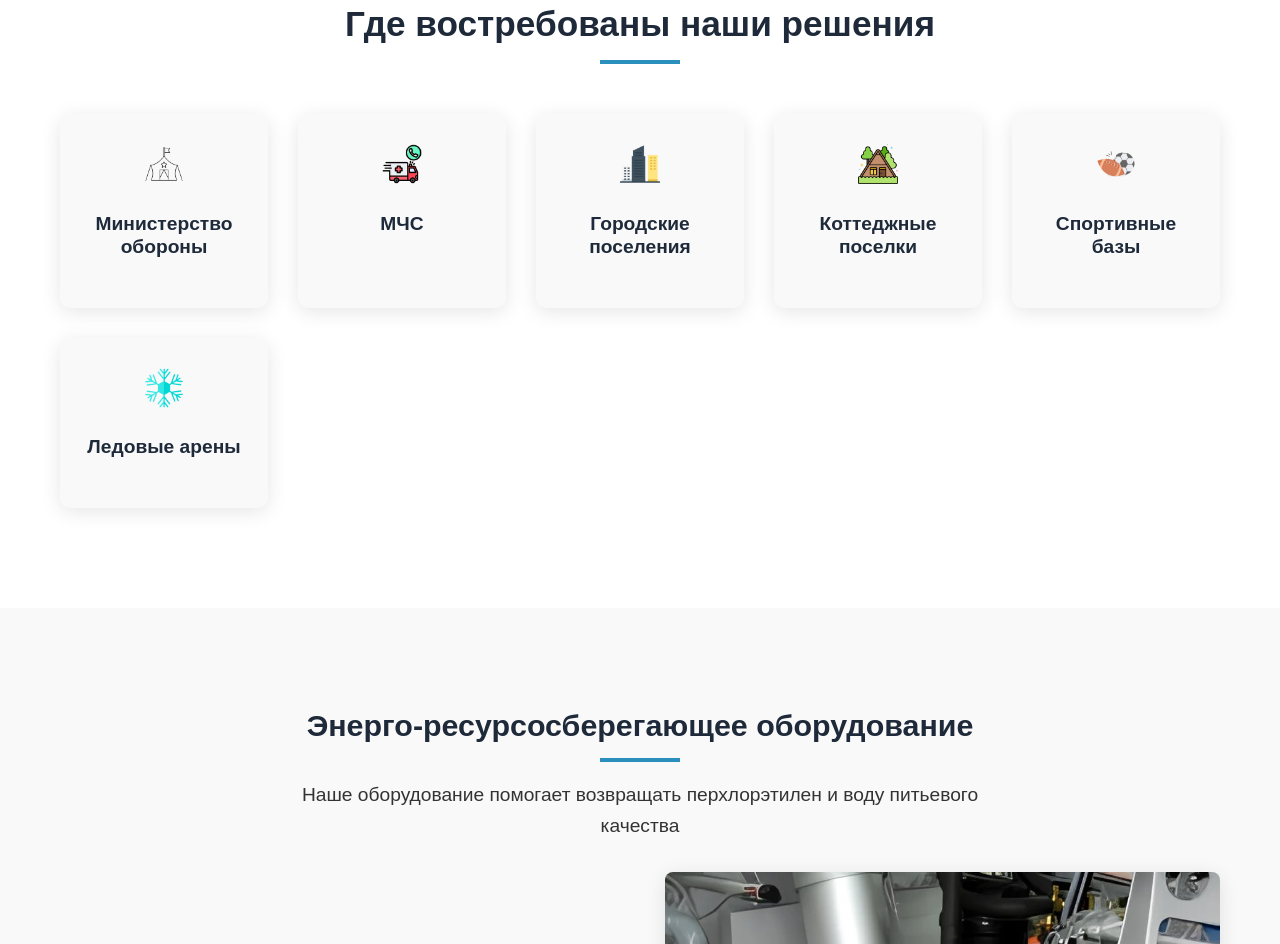
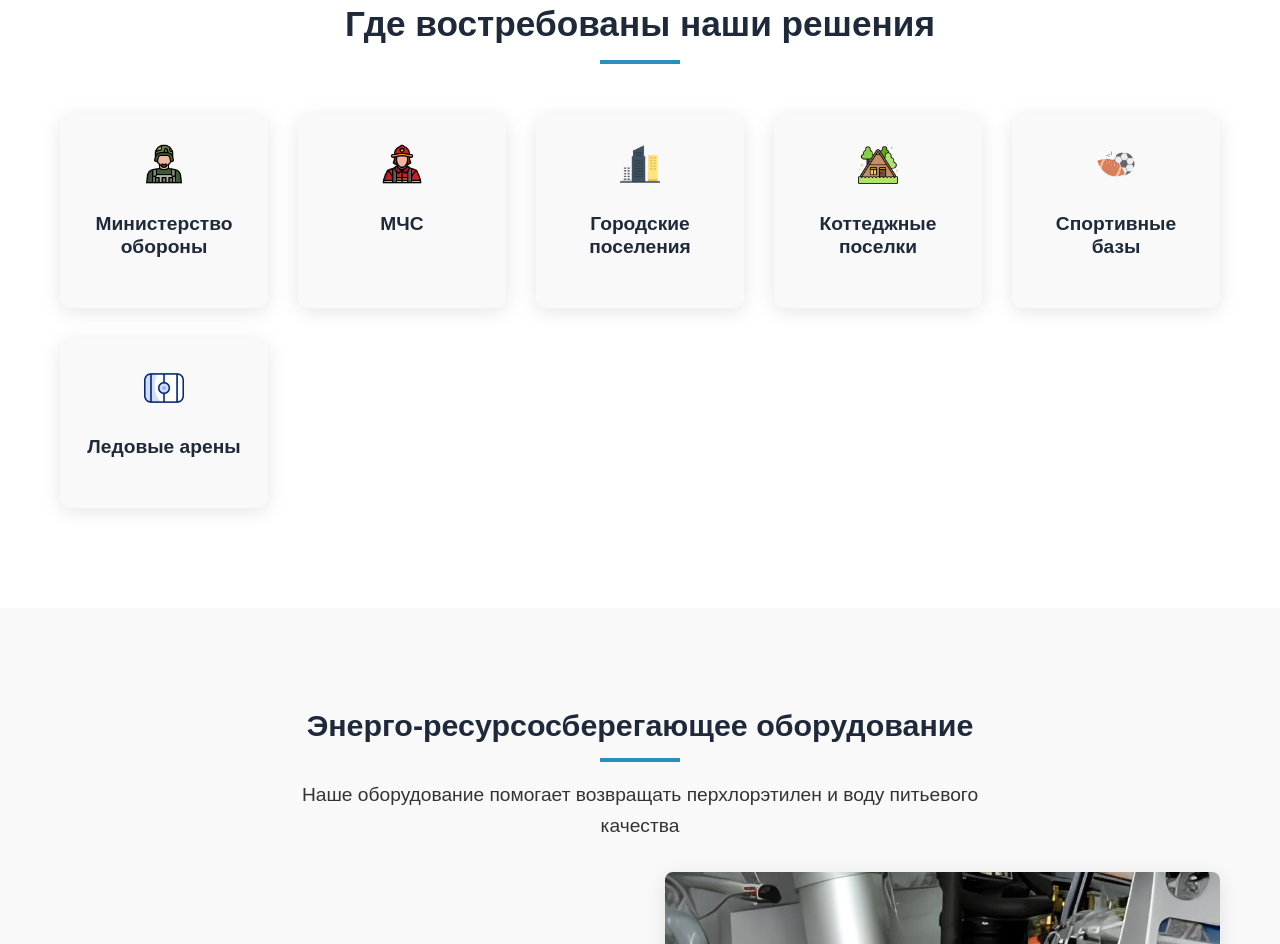
Before and after one commit to nursulton-front-dev/Ximchistka, a plain HTML site: page index.html in a window 1280 px wide. Shown: the part 2263-3207 px from the top of the page. Drawn offline with Linux system fonts and the light colour scheme.

Commit message:
added some picture

```diff
--- a/index.html
+++ b/index.html
@@ -248,7 +248,7 @@
             <div class="usage-icon">
               <img
                 loading="lazy"
-                src="./img/free-icon-military-base-9760525.webp"
+                src="./img/free-icon-soldier-6142078.webp"
                 alt="Министерство обороны"
                 width="40"
                 height="40"
@@ -260,7 +260,7 @@
             <div class="usage-icon">
               <img
                 loading="lazy"
-                src="./img/free-icon-emergency-services-9235142.webp"
+                src="./img/free-icon-firefighter-7242607.webp"
                 alt="МЧС"
                 width="40"
                 height="40"
@@ -308,7 +308,7 @@
             <div class="usage-icon">
               <img
                 loading="lazy"
-                src="./img/free-icon-snowflake-icon-17109951.webp"
+                src="./img/free-icon-ice-rink-14515369.webp"
                 alt="Ледовые арены"
                 width="40"
                 height="40"
```
Also changed, not shown: img/depositphotos_21457983-stock-photo-industrial-port.webp, img/free-icon-emergency-services-9235142.webp (deleted), img/free-icon-firefighter-7242607.webp (added), img/free-icon-ice-rink-14515369.webp (added), img/free-icon-military-base-9760525.webp (deleted), img/free-icon-snowflake-icon-17109951.webp (deleted), img/free-icon-soldier-6142078.webp (added).
